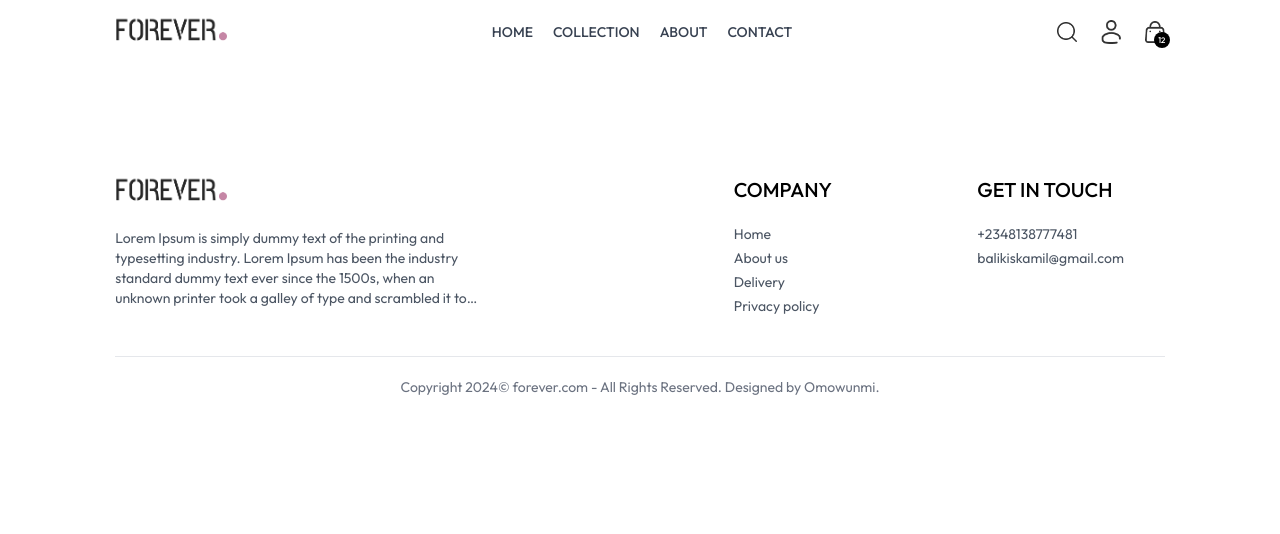
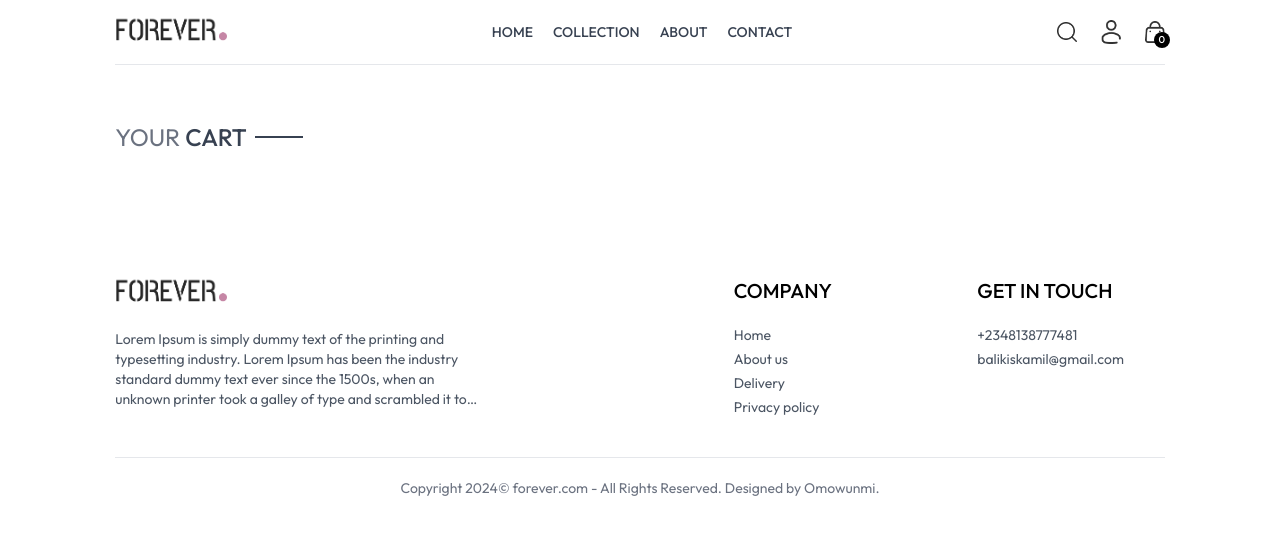
Before and after one commit to Omowunmikamil/Forever-wears, a React app in the folder frontend/: page /cart in a window 1280 px wide. Shown: the top 534 px of the page. Built offline with nearby package versions, Linux system fonts and the light colour scheme; the HTML template or start-up script is replaced by a standard one.

Commit message:
working on cart items

```diff
--- a/frontend/src/components/Navbar.jsx
+++ b/frontend/src/components/Navbar.jsx
@@ -6,7 +6,7 @@ import { ShopContext } from "../context/ShopContext";
 const Navbar = () => {
   const [visible, setVisible] = useState(false);
 
-  const { setShowSearch } = useContext(ShopContext);
+  const { setShowSearch, getCartCount } = useContext(ShopContext);
 
   return (
     <div className="flex justify-between items-center py-4 font-medium">
@@ -60,8 +60,8 @@ const Navbar = () => {
             className="w-4 lg:w-5 cursor-pointer"
             alt="cart"
           />
-          <p className="absolute right-[-5px] bottom-[-5px] leading-4 w-4 items-center bg-black text-white aspect-square text-[8px] text-center rounded-full">
-            12
+          <p className="absolute right-[-5px] bottom-[-5px] leading-4 w-4 items-center bg-black text-white aspect-square text-[10px] text-center rounded-full">
+            {getCartCount()}
           </p>
         </Link>
         <img
--- a/frontend/src/context/ShopContext.jsx
+++ b/frontend/src/context/ShopContext.jsx
@@ -33,9 +33,32 @@ const ShopContextProvider = (props) => {
     setCartItems(cartData);
   };
 
-  useEffect(() => {
-    console.log(cartItems);
-  }, [cartItems]);
+  const getCartCount = () => {
+    let totalCount = 0;
+
+    for (let items in cartItems) {
+      for (let item in cartItems[items]) {
+        try {
+          if (cartItems[items][item] > 0) {
+            totalCount += cartItems[items][item];
+          }
+        } catch (error) {}
+      }
+    }
+    return totalCount;
+  };
+
+  const updateQuantity = async (itemId, size, quantity) => {
+    let cartData = structuredClone(cartItems);
+
+    cartData[itemId][size] = quantity;
+
+    setCartItems(cartData);
+  };
+
+  // useEffect(() => {
+  //   console.log(cartItems);
+  // }, [cartItems]);
 
   const value = {
     products,
@@ -47,6 +70,8 @@ const ShopContextProvider = (props) => {
     setShowSearch,
     cartItems,
     addToCart,
+    getCartCount,
+    updateQuantity,
   };
 
   return (
--- a/frontend/src/pages/Cart.jsx
+++ b/frontend/src/pages/Cart.jsx
@@ -1,7 +1,84 @@
-import React from "react";
+import React, { useContext, useState, useEffect } from "react";
+import { ShopContext } from "../context/ShopContext";
+import Title from "../components/Title";
+import { assets } from "../assets/assets";
 
 const Cart = () => {
-  return <div></div>;
+  const { products, currency, cartItems, updateQuantity } =
+    useContext(ShopContext);
+  const [cartData, setCartData] = useState([]);
+
+  useEffect(() => {
+    const tempCartData = [];
+
+    for (let items in cartItems) {
+      for (let item in cartItems[items]) {
+        if (cartItems[items][item] > 0) {
+          tempCartData.push({
+            _id: items,
+            size: item,
+            quantity: cartItems[items][item],
+          });
+        }
+      }
+    }
+    setCartData(tempCartData);
+  }, [cartItems]);
+
+  return (
+    <div className="border-t pt-14">
+      <div className="text-2xl mb-3">
+        <Title text1={"YOUR"} text2={"CART"} />
+      </div>
+
+      <div>
+        {cartData.map((item, index) => {
+          const productData = products.find(
+            (product) => product._id === item._id
+          );
+
+          return (
+            <div
+              key={index}
+              className="text-gray-700 border-t border-b py-4 grid grid-cols-[4fr_0.5fr_0.5fr] sm:grid-cols-[4fr_2fr_0.5fr] items-center gap-4"
+            >
+              <div className="flex items-start gap-6">
+                <img src={productData.image} className="w-16 sm:w-20" alt="" />
+                <div>
+                  <p className="text-sm sm:text-lg font-medium">
+                    {productData.name}
+                  </p>
+                  <div className="flex items-center gap-5 mt-2">
+                    <p>
+                      {currency}
+                      {productData.price}
+                    </p>
+                    <p className="border bg-slate-150 px-2 sm:px-3 sm:py-1">
+                      {item.size}
+                    </p>
+                  </div>
+                </div>
+              </div>
+              <input
+                type="number"
+                min={1}
+                className="max-w-10 sm:max-w-20 border px-1 py-1 sm:px-2"
+                defaultValue={item.quantity}
+              />
+              <img
+                src={assets.bin_icon}
+                alt=""
+                className="w-4 sm:w-5 mr-4 cursor-pointer"
+                onClick={() =>
+                  updateQuantity(item._id, item.size, item.quantity, 0)
+                }
+              />
+            </div>
+          );
+        })}
+      </div>
+    </div>
+  );
 };
 
 export default Cart;
```
